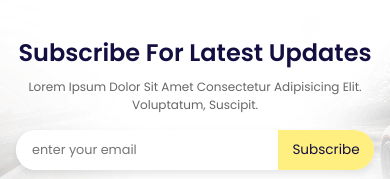
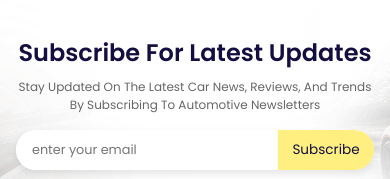
Before and after one commit to OVERGEAREDMONARCH/HTML-CSS-Responsive-Cars-Website-NEW, a plain HTML site: page index.html in a window 390 px wide. Shown: the part 3643-3822 px from the top of the page. Drawn offline with nearby package versions, Linux system fonts and the light colour scheme; animation ran at ten frames a second.

Commit message:
HTML-CSS-Responsive-Cars-Website-NEW

```diff
--- a/index.html
+++ b/index.html
@@ -425,7 +425,7 @@
 <section class="newsletter">
 
     <h3>subscribe for latest updates</h3>
-    <p>Lorem ipsum dolor sit amet consectetur adipisicing elit. Voluptatum, suscipit.</p>
+    <p>Stay updated on the latest car news, reviews, and trends by subscribing to automotive newsletters</p>
 
    <form action="">
         <input type="email" placeholder="enter your email">
```
